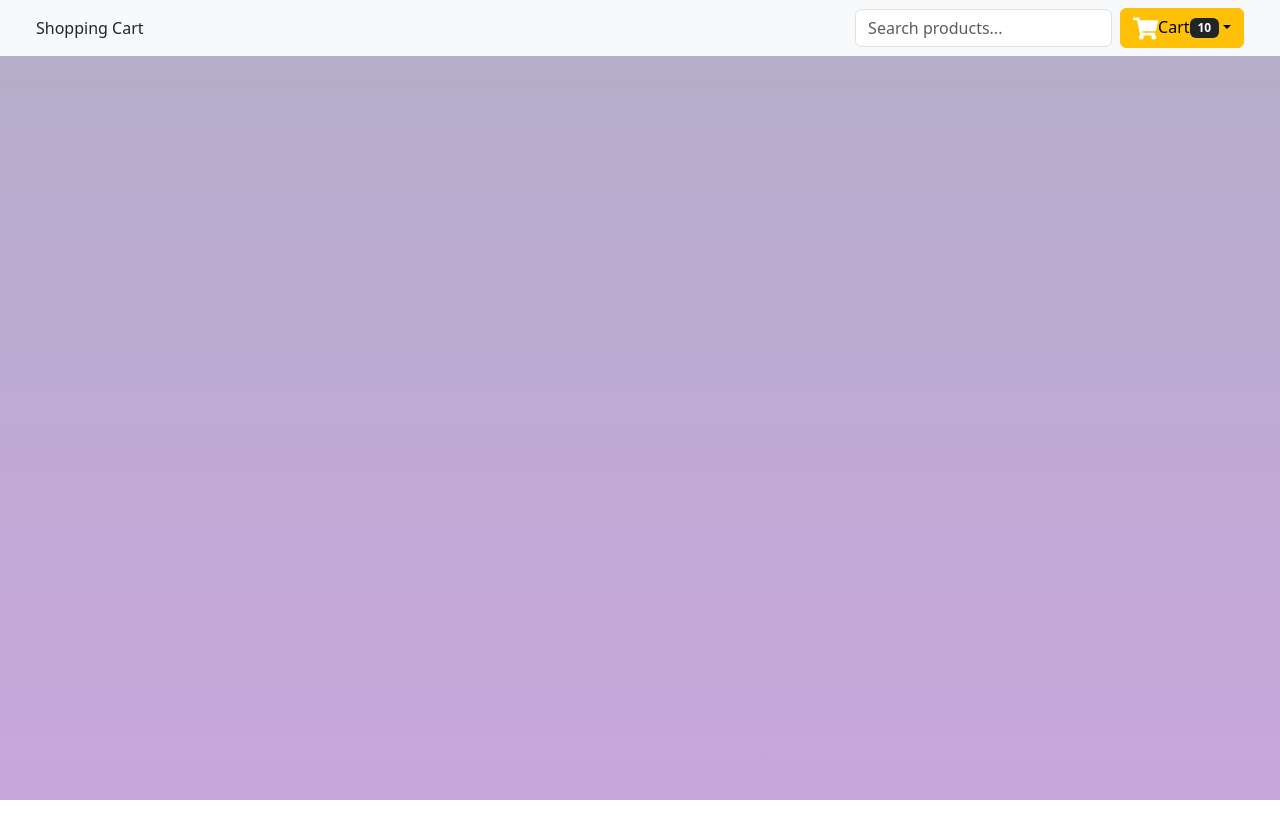
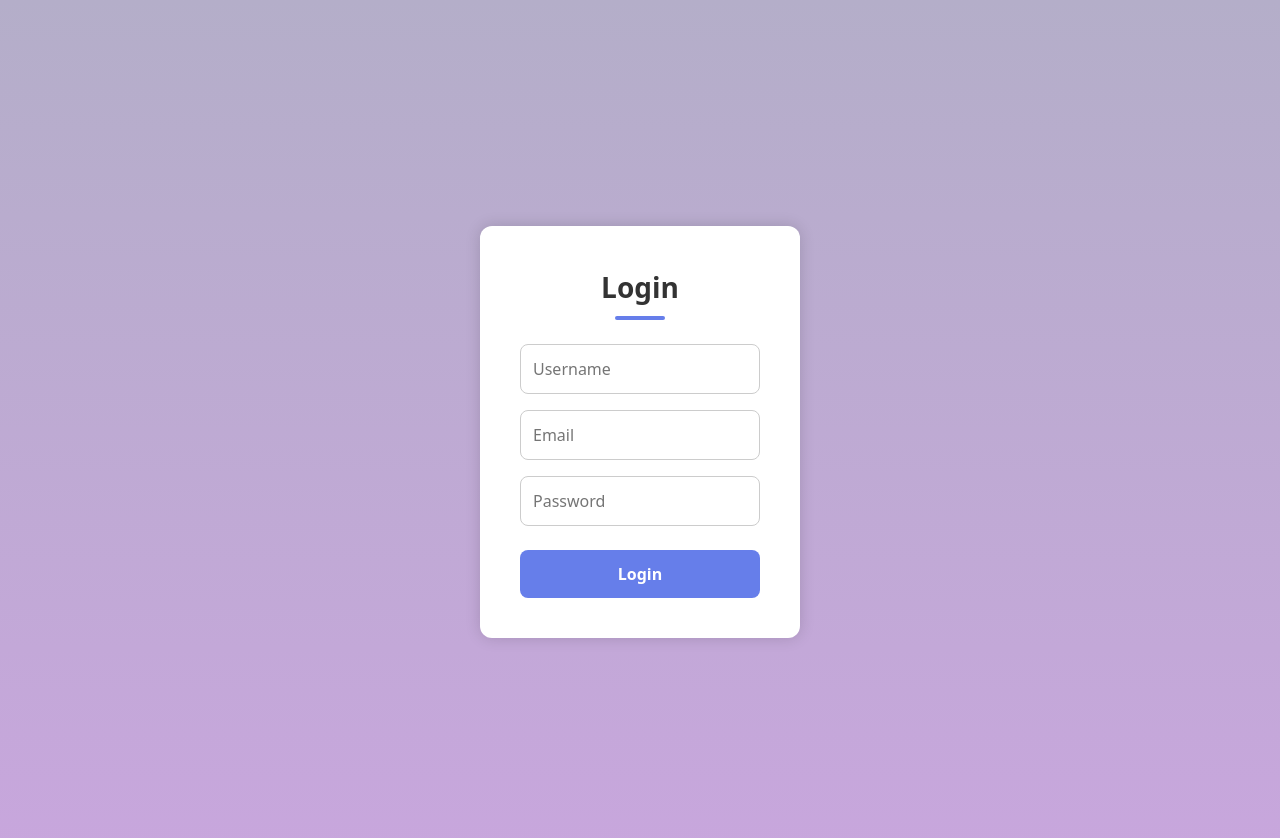
Before and after one commit to inshrahmaryam/react-shopping-cart, a React (Vite) app: page / in a window 1280 px wide. Shown: the top 838 px of the page. Before the commit the page ends 800 px from the top, so only its background shows below. Built offline with nearby package versions, Linux system fonts and the light colour scheme.

Commit message:
update with HashRouter

```diff
--- a/src/App.jsx
+++ b/src/App.jsx
@@ -1,6 +1,6 @@
 // import { useState } from 'react'
-import { BrowserRouter as Router, Routes, Route } from 'react-router-dom';
-// import { HashRouter as Router, Routes, Route } from 'react-router-dom';
+// import { BrowserRouter as Router, Routes, Route } from 'react-router-dom';
+import { HashRouter as Router, Routes, Route } from 'react-router-dom';
 import './App.css'
 import HomePage from './assets/pages/HomePage';
 import Home from './assets/pages/Home';
@@ -13,18 +13,16 @@ const BASE_URL='https://fakestoreapi.com/products';
 function App() {
   return (
     <Router>
-      <Routes>
-        <Route path="/" element={<HomePage />} />
-        <Route path="/LoginSignup" element={<LoginSignup />} />
-   {/* <Route path="/product/:id" element={<ProductDetails />} /> */}
-  <Route element={ <ProtectedRoutes/> } >
-   <Route path="/home" element={<Home />} />
-        <Route path="/cart" element={<Cart />} />
+    <Routes>
+  <Route path="/" element={<LoginSignup />} />
+  <Route path="/login" element={<LoginSignup />} />
+  <Route element={<ProtectedRoutes />}>
+    <Route path="/home" element={<Home />} />
+    <Route path="/cart" element={<Cart />} />
+    <Route path="/product/:id" element={<Details />} />
+  </Route>
+</Routes>
 
-          <Route path="/product/:id"  element={  <Details /> }/>
-  </Route>
-
-      </Routes>
     </Router>
   );
 }
--- a/vite.config.js
+++ b/vite.config.js
@@ -1,8 +1,7 @@
+// vite.config.js
 import { defineConfig } from 'vite'
 import react from '@vitejs/plugin-react'
 
-// https://vite.dev/config/
 export default defineConfig({
-    base: mode === 'production' ? '/react-shopping-cart/' : '/',
   plugins: [react()],
 })
```
